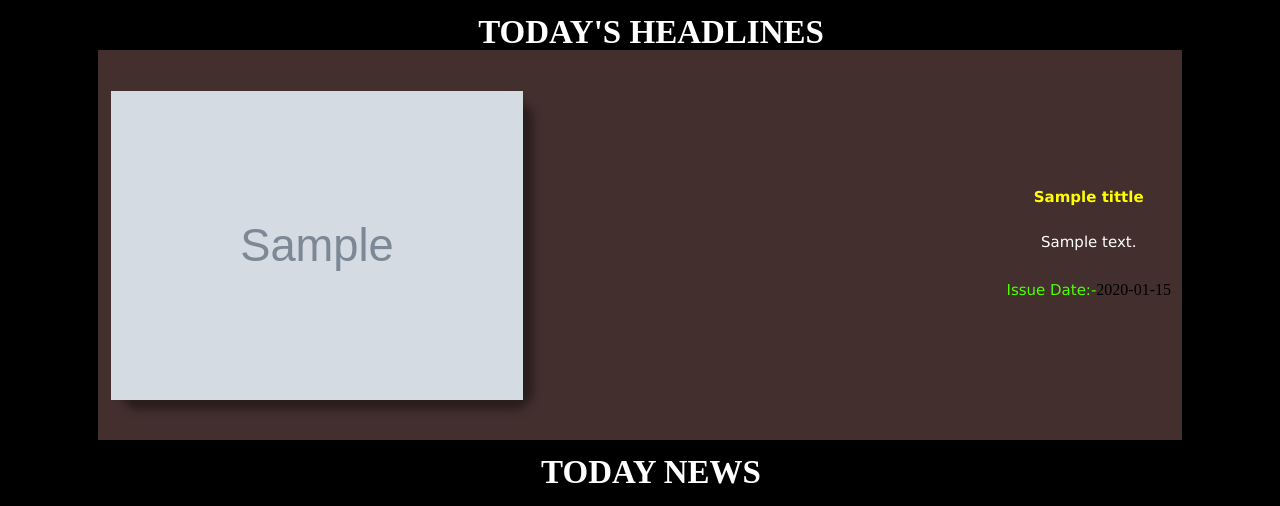
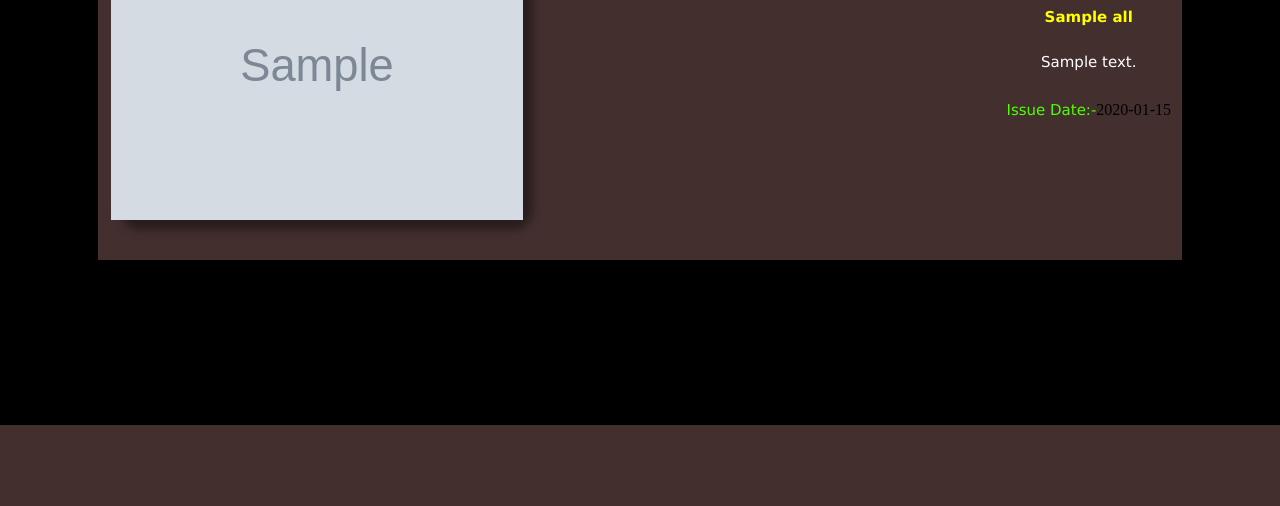
Before and after one commit to andrewnjoguu/news, a Flask app: template templates/home.html in a window 1280 px wide. Shown: the part 718-1224 px from the top of the page. After the commit the page ends 1143 px from the top, so only its background shows below. Run offline with Flask 2, Linux system fonts and the light colour scheme; the template is opened without the code that fills it: most values are stand-ins (such as "Sample title", 1, 10 or a date in 2020); grey boxes marked "Sample" are stand-in pictures.

Commit message:
removed unnecessary

```diff
--- a/templates/home.html
+++ b/templates/home.html
@@ -18,13 +18,13 @@
         </ul>
     </nav>
 <section id="main">
-    <div class="banner"><img src="/template/news_1920x1080.png"></div>
+
     <div class="head">TODAY'S HEADLINES</div>
     {%for title,desc,img,p_date,url in contents %}
 <div class="wrapper">
     <div class="item"><a href= "{{url}}"><img src="{{img}}"></a></div>
     <div class="box">
-        <div class="content"><a href="{{url}}"><h2>{{tittle}}</h2></a></div>
+        <div class="content"><a href="{{url}}"><h2>{{title}}</h2></a></div>
         <div class="content"><a href="{{url}}"><p>{{desc}}</p></a></div>
         <div class="content"><p style="color:rgb(77,255,0)">Issue Date:-<p></p>{{p_date}}</div>
     </div>
@@ -32,7 +32,16 @@
     {% endfor %}
 
     <div class="head">TODAY NEWS</div>
-    #
+    {%for title,desc,img,p_date,url in all %}
+    <div class="wrapper">
+        <div class="item"><a href= "{{url}}"><img src="{{img}}"></a></div>
+        <div class="box">
+            <div class="content"><a href="{{url}}"><h2>{{title}}</h2></a></div>
+            <div class="content"><a href="{{url}}"><p>{{desc}}</p></a></div>
+            <div class="content"><p style="color:rgb(77,255,0)">Issue Date:-<p></p>{{p_date}}</div>
+        </div>
+    </div>
+        {% endfor %}
 
 </section>
 <footer>
```
